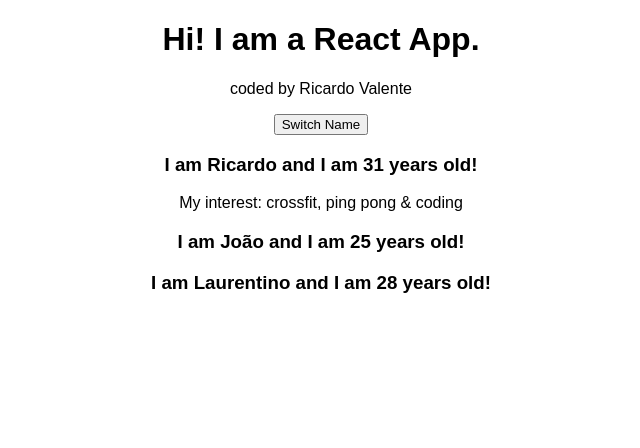
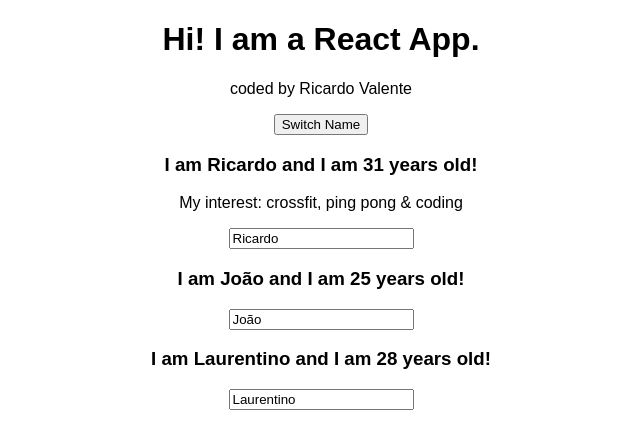
Before and after one commit to ricardo-valente/react_practicing, a React (Create React App) app: page / in a window 1280 px wide. Shown: the top 448 px of the page, without its empty margins (319-959 px from the left). Built offline with nearby package versions, Linux system fonts and the light colour scheme.

Commit message:
Created input and passed the click property as a function to the onChange event

```diff
--- a/src/Person/Person.js
+++ b/src/Person/Person.js
@@ -4,6 +4,7 @@ const person = props => (
   <div>
     <h3 onClick={props.click}>I am {props.name} and I am {props.age} years old!</h3>
     <p>{props.children}</p>
+    <input type="text" onChange={props.change} value={props.name} />
   </div>
 );
 
```
